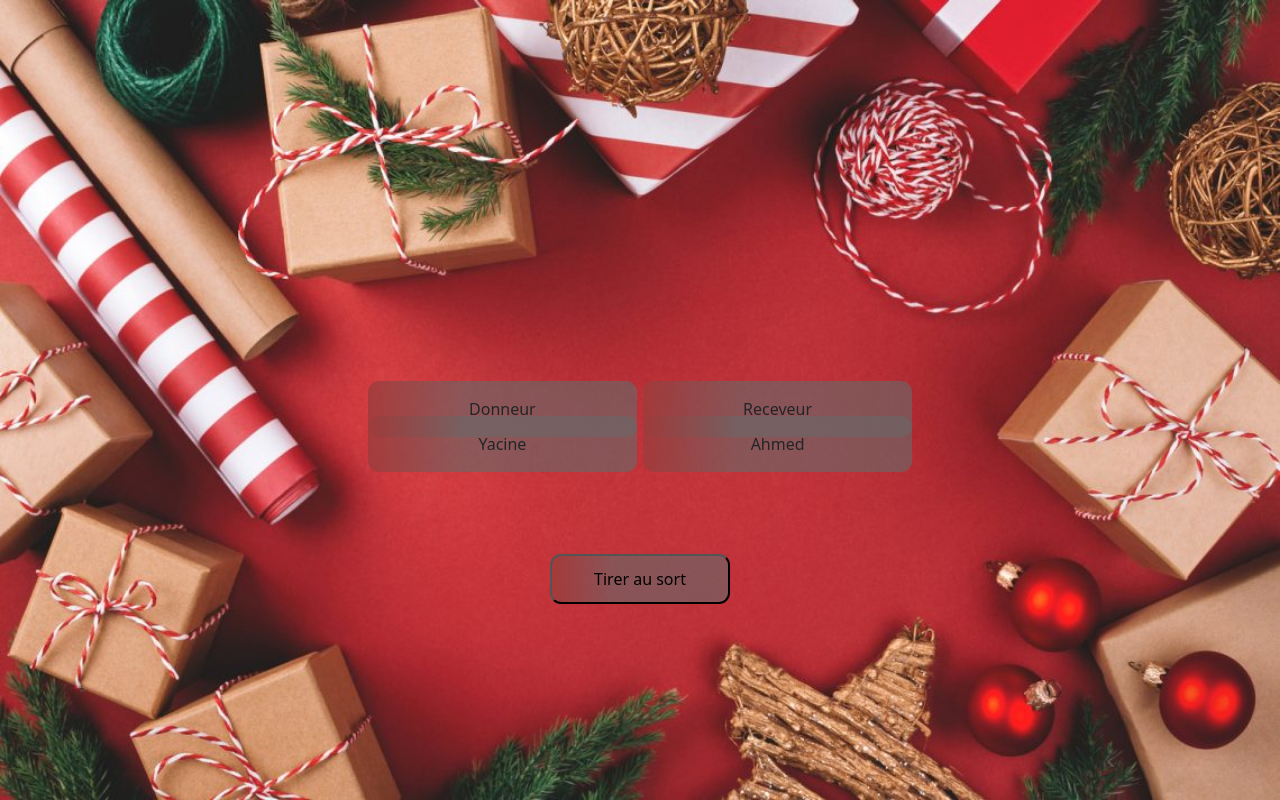
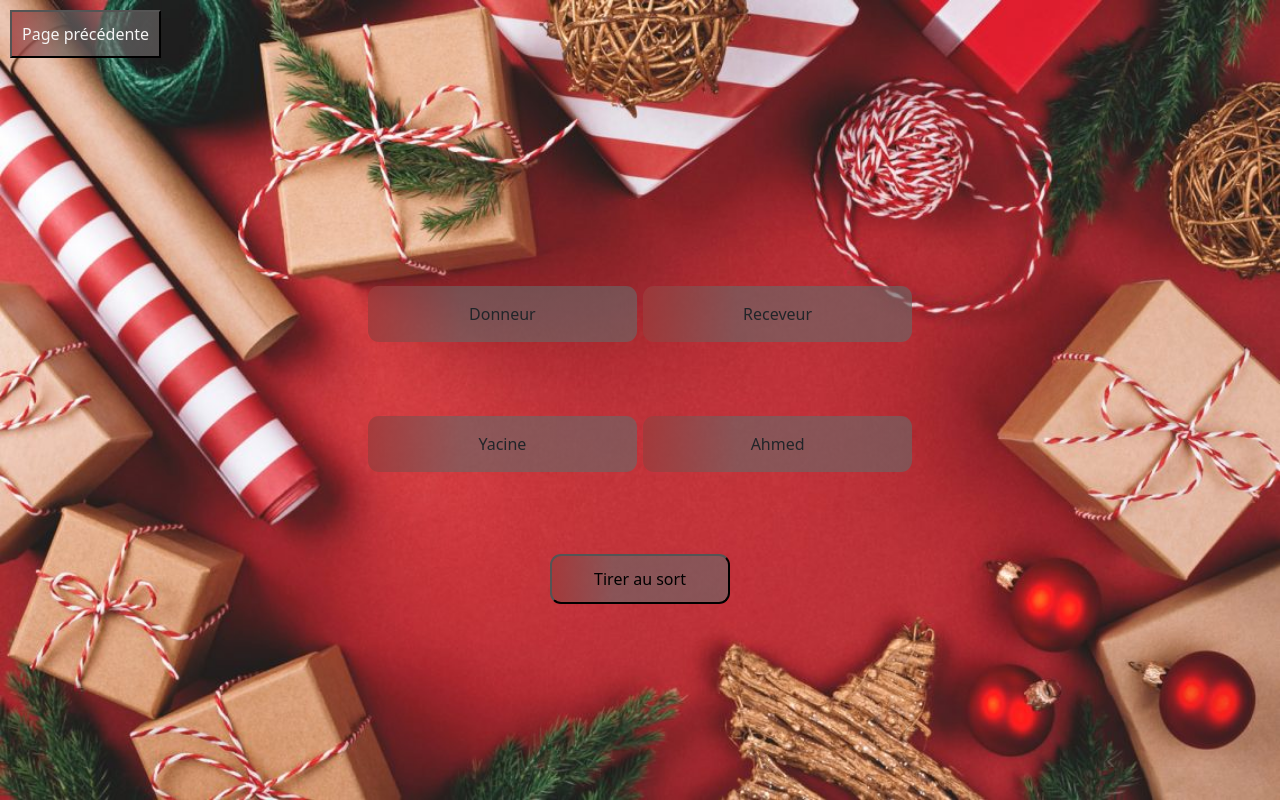
Before and after one commit to Aekyu/Projet-Noel, a PHP site: page /page_tas.html in a window 1280 px wide. Run offline with PHP 8.4, Linux system fonts and the light colour scheme.

Commit message:
14-12-2021

```diff
--- a/mediaTAS.css
+++ b/mediaTAS.css
@@ -1,9 +1,9 @@
-@media screen and (max-width: 859px) {
+@media screen and (max-width: 860px) {
   #font {
     position: absolute;
     height: 100%;
     width: auto;
-    left: -330px;
+    left: -150px;
     top: 0%;
   }
   #donne,
@@ -20,7 +20,7 @@
     width: 32%;
     margin-top: 1em;
     left: 56px;
-    top: 365px;
+    top: 260px;
     padding: 1em;
   }
   #bloc2 {
@@ -29,7 +29,7 @@
     width: 32%;
     margin-top: 1em;
     right: 62px;
-    top: 365px;
+    top: 260px;
     padding: 1em;
   }
 
@@ -53,13 +53,13 @@
     width: 35%;
   }
 }
-@media (min-width: 860px) and (max-width: 1279px) {
+@media (min-width: 860px) and (max-width: 1280px) {
   #font {
     position: absolute;
     height: 100%;
-    width: auto;
+    width: 100%;
     top: 0%;
-    left: -5%;
+    left: 0%;
   }
   #donne,
   #recev {
@@ -75,7 +75,7 @@
     width: 25%;
     margin-top: 1em;
     left: 207px;
-    top: 365px;
+    top: 240px;
     padding: 1em;
   }
   #bloc2 {
@@ -84,7 +84,7 @@
     width: 25%;
     margin-top: 1em;
     right: 207px;
-    top: 365px;
+    top: 240px;
     padding: 1em;
   }
 
@@ -109,7 +109,7 @@
   }
 }
 
-@media (min-width: 1280px) and (max-width: 1499px) {
+@media (min-width: 1280px) and (max-width: 1500px) {
   #font {
     position: absolute;
     height: 100%;
@@ -131,7 +131,7 @@
     width: 21%;
     margin-top: 1em;
     left: 368px;
-    top: 365px;
+    top: 270px;
     padding: 1em;
   }
   #bloc2 {
@@ -140,7 +140,7 @@
     width: 21%;
     margin-top: 1em;
     right: 368px;
-    top: 365px;
+    top: 270px;
     padding: 1em;
   }
 
@@ -186,7 +186,7 @@
     width: 16%;
     margin-top: 1em;
     left: 515px;
-    top: 365px;
+    top: 270px;
     padding: 1em;
   }
   #bloc2 {
@@ -195,7 +195,7 @@
     width: 16%;
     margin-top: 1em;
     right: 496px;
-    top: 365px;
+    top: 270px;
     padding: 1em;
   }
 
--- a/page_tas.html
+++ b/page_tas.html
@@ -14,6 +14,9 @@
   </head>
 
   <body>
+      <div >
+          <a  href="page_principale.html"><button id="btntas">Page précédente</button></a>
+      </div>
     <div class="d-flex justify-content-around flex-wrap w-50">
       <div class="d-flex justify-content-around w-100">
         <div id="bloc">
--- a/style.css
+++ b/style.css
@@ -322,3 +322,21 @@
   position: absolute;
   top: 68%;
 }
+
+#btntas{
+  position: absolute;
+  top: 0;
+  left: 0;
+  margin: 10px;
+  padding: 10px;
+  background: rgb(120, 12, 12);
+  background: linear-gradient(
+    90deg,
+    rgba(120, 12, 12, 1) 0%,
+    rgba(157, 59, 59, 0.7987570028011204) 0%,
+    rgba(107, 102, 102, 0.6502976190476191) 35%
+  );
+  color: whitesmoke;
+}
+
+/* End CSS page_tas */
```
